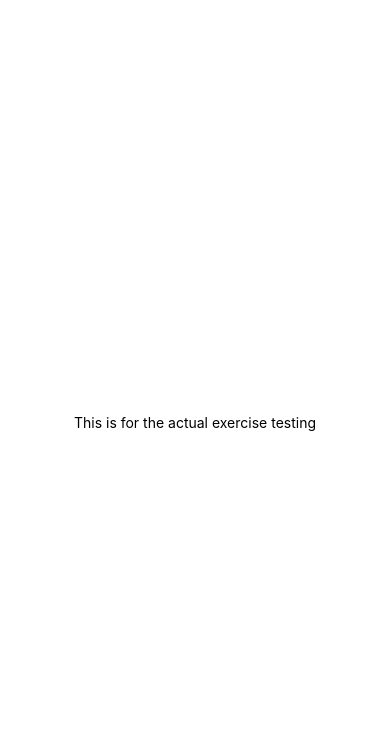
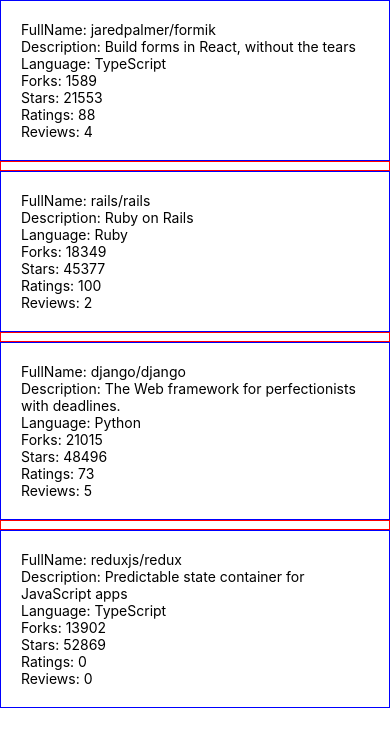
Before and after one commit to AdamsFontil/fsoPart10, a React Native app in the folder rate-repository-app/: screen / in a window 390 px wide. Shown: the top 746 px of the page. Built offline with nearby package versions, Linux system fonts and the light colour scheme.

Commit message:
finish 10.3

```diff
--- a/rate-repository-app/App.js
+++ b/rate-repository-app/App.js
@@ -1,20 +1,13 @@
-import { StatusBar } from 'expo-status-bar';
-import { StyleSheet, Text, View } from 'react-native';
+import React from 'react';
+import { View } from 'react-native';
+import RepositoryList from './src/components/RepositoryList';
 
-export default function App() {
+const App = () => {
   return (
-    <View style={styles.container}>
-      <Text>This is for the actual exercise testing</Text>
-      <StatusBar style="auto" />
+    <View>
+      <RepositoryList />
     </View>
   );
-}
+};
 
-const styles = StyleSheet.create({
-  container: {
-    flex: 1,
-    backgroundColor: '#fff',
-    alignItems: 'center',
-    justifyContent: 'center',
-  },
-});
+export default App;
--- a/rate-repository-app/app.json
+++ b/rate-repository-app/app.json
@@ -28,6 +28,9 @@
     },
     "web": {
       "favicon": "./assets/favicon.png"
+    },
+    "overrides": {
+      "react-devtools-core": "~4.25.0"
     }
   }
 }
--- /dev/null
+++ b/rate-repository-app/src/components/RepositoryItem.jsx
@@ -0,0 +1,36 @@
+import React from 'react';
+import { View, StyleSheet, Text } from 'react-native';
+
+
+const styles = StyleSheet.create({
+  item: {
+    padding: 20,
+    borderColor: "blue",
+    borderWidth: 1
+  },
+
+});
+
+const RepositoryItem = ({
+  fullName,
+  description,
+  language,
+  forksCount,
+  stargazersCount,
+  ratingAverage,
+  reviewCount,
+}) => {
+  return (
+    <View style={styles.item}>
+      <Text>FullName: {fullName}</Text>
+      <Text>Description: {description}</Text>
+      <Text>Language: {language}</Text>
+      <Text>Forks: {forksCount}</Text>
+      <Text>Stars: {stargazersCount}</Text>
+      <Text>Ratings: {ratingAverage}</Text>
+      <Text>Reviews: {reviewCount}</Text>
+    </View>
+  );
+};
+
+export default RepositoryItem;
--- /dev/null
+++ b/rate-repository-app/src/components/RepositoryList.jsx
@@ -0,0 +1,87 @@
+import { FlatList, View, StyleSheet } from 'react-native';
+import RepositoryItem from './RepositoryItem';
+
+const styles = StyleSheet.create({
+  separator: {
+    height: 10,
+    borderColor: "red",
+    borderWidth: 1
+  },
+});
+
+const repositories = [
+  {
+    id: 'jaredpalmer.formik',
+    fullName: 'jaredpalmer/formik',
+    description: 'Build forms in React, without the tears',
+    language: 'TypeScript',
+    forksCount: 1589,
+    stargazersCount: 21553,
+    ratingAverage: 88,
+    reviewCount: 4,
+    ownerAvatarUrl: 'https://avatars2.githubusercontent.com/u/4060187?v=4',
+  },
+  {
+    id: 'rails.rails',
+    fullName: 'rails/rails',
+    description: 'Ruby on Rails',
+    language: 'Ruby',
+    forksCount: 18349,
+    stargazersCount: 45377,
+    ratingAverage: 100,
+    reviewCount: 2,
+    ownerAvatarUrl: 'https://avatars1.githubusercontent.com/u/4223?v=4',
+  },
+  {
+    id: 'django.django',
+    fullName: 'django/django',
+    description: 'The Web framework for perfectionists with deadlines.',
+    language: 'Python',
+    forksCount: 21015,
+    stargazersCount: 48496,
+    ratingAverage: 73,
+    reviewCount: 5,
+    ownerAvatarUrl: 'https://avatars2.githubusercontent.com/u/27804?v=4',
+  },
+  {
+    id: 'reduxjs.redux',
+    fullName: 'reduxjs/redux',
+    description: 'Predictable state container for JavaScript apps',
+    language: 'TypeScript',
+    forksCount: 13902,
+    stargazersCount: 52869,
+    ratingAverage: 0,
+    reviewCount: 0,
+    ownerAvatarUrl: 'https://avatars3.githubusercontent.com/u/13142323?v=4',
+  },
+];
+
+
+const ItemSeparator = () => <View style={styles.separator} />;
+
+const RepositoryList = () => {
+  const renderRepositoryItem = ({ item }) => (
+    <RepositoryItem
+      fullName={item.fullName}
+      description={item.description}
+      language={item.language}
+      forksCount={item.forksCount}
+      stargazersCount={item.stargazersCount}
+      ratingAverage={item.ratingAverage}
+      reviewCount={item.reviewCount}
+      ownerAvatarUrl={item.ownerAvatarUrl}
+    />
+  );
+
+  return (
+    <FlatList
+      data={repositories}
+      renderItem={renderRepositoryItem}
+      ItemSeparatorComponent={ItemSeparator}
+      keyExtractor={(item) => item.id}
+    />
+  );
+};
+
+
+export default RepositoryList;
```
Also changed, not shown: package.json (added, +8 -0 lines), 1 other file (tests, documents, lock files or other folders).
